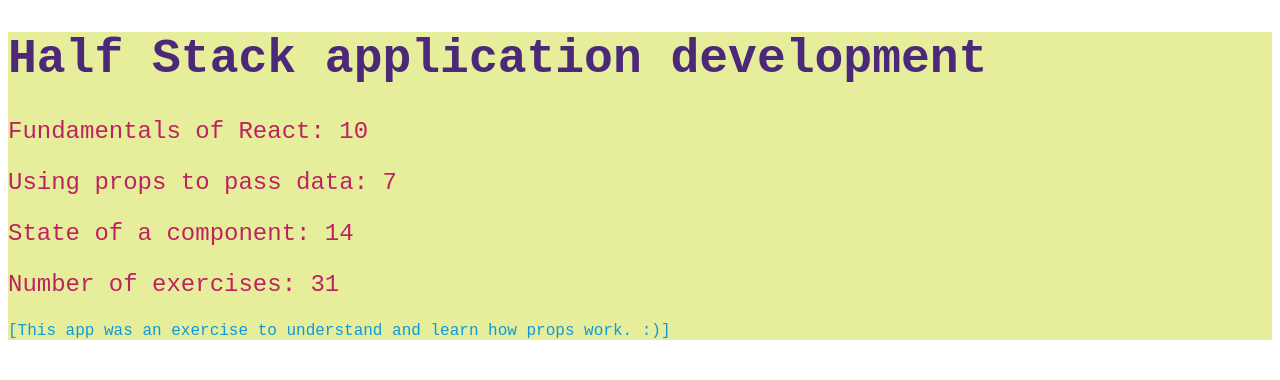
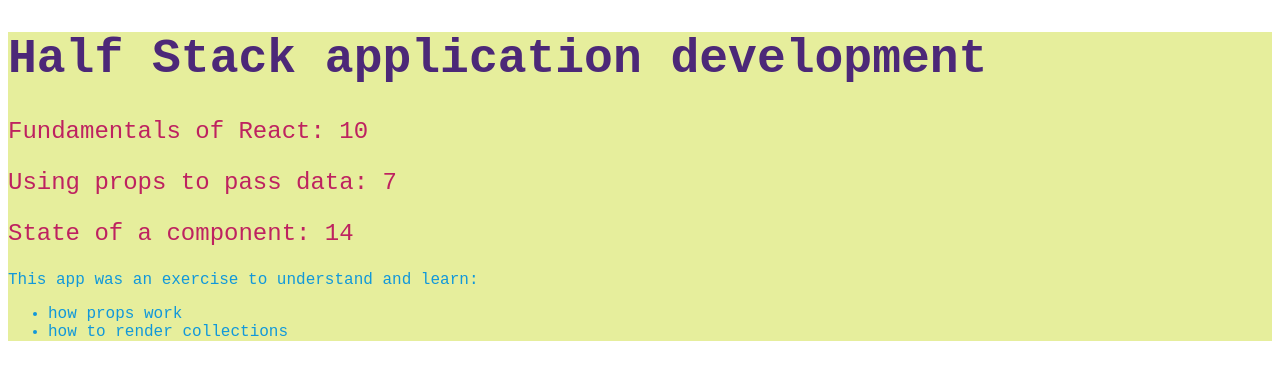
Before and after one commit to adelicia-js/fullstackopen-exercises, a React (Vite) app in the folder part2/course-info/: page / in a window 1280 px wide. Shown: the top 380 px of the page. Built offline with nearby package versions, Linux system fonts and the light colour scheme.

Commit message:
part 2.1

```diff
--- a/part2/course-info/src/App.jsx
+++ b/part2/course-info/src/App.jsx
@@ -1,9 +1,9 @@
 import PropTypes from "prop-types";
 
-const Header = ({courseArr}) => {
+const Header = ({ courseArr }) => {
   return (
     <>
-      <h1 style={{color:'#4C2878', fontSize:'3rem'}}>{courseArr.name}</h1>
+      <h1 style={{ color: "#4C2878", fontSize: "3rem" }}>{courseArr.name}</h1>
     </>
   );
 };
@@ -16,7 +16,7 @@
 const Part = ({ part, exercises }) => {
   return (
     <>
-      <p style={{color:'#BE2260', fontSize:'1.5rem'}}>
+      <p style={{ color: "#BE2260", fontSize: "1.5rem" }}>
         {part}: {exercises}
       </p>
     </>
@@ -31,9 +31,18 @@
 const Content = ({ courseArr }) => {
   return (
     <>
-      <Part part={courseArr.parts[0].name} exercises={courseArr.parts[0].exercises} />
-      <Part part={courseArr.parts[1].name} exercises={courseArr.parts[1].exercises} />
-      <Part part={courseArr.parts[2].name} exercises={courseArr.parts[2].exercises} />
+      <Part
+        part={courseArr.parts[0].name}
+        exercises={courseArr.parts[0].exercises}
+      />
+      <Part
+        part={courseArr.parts[1].name}
+        exercises={courseArr.parts[1].exercises}
+      />
+      <Part
+        part={courseArr.parts[2].name}
+        exercises={courseArr.parts[2].exercises}
+      />
     </>
   );
 };
@@ -48,8 +57,8 @@
 const Total = ({ courseArr }) => {
   return (
     <>
-      <p style={{color:'#BE2260', fontSize:'1.5rem'}}>
-        Number of exercises: {""}
+      <p style={{ color: "#BE2260", fontSize: "1.5rem" }}>
+        Total of exercises: {""}
         {courseArr.parts[0].exercises +
           courseArr.parts[1].exercises +
           courseArr.parts[2].exercises}
@@ -66,37 +75,59 @@
 
 const Desc = () => {
   return (
-      <>
-          <p style={{color:'#1198DA', fontSize:'1rem'}}>[This app was an exercise to understand and learn how props work. :{')'}]</p>
-      </>
-  )
-}
+    <>
+      <p style={{ color: "#1198DA", fontSize: "1rem" }}>
+        This app was an exercise to understand and learn:
+        <ul>
+          <li>how props work</li>
+          <li>how to render collections</li>
+        </ul>
+      </p>
+    </>
+  );
+};
+
+const Course = ({ course }) => {
+  return (
+    <div>
+      <Header courseArr={course} />
+      <Content courseArr={course} />
+      {/* <Total courseArr={course}/> */}
+      <Desc />
+    </div>
+  );
+};
+
+Course.propTypes = {
+  course: PropTypes.object,
+};
 
 const App = () => {
   const course = {
-    name: 'Half Stack application development',
+    id: 1,
+    name: "Half Stack application development",
     parts: [
       {
-        name: 'Fundamentals of React',
-        exercises: 10
+        name: "Fundamentals of React",
+        exercises: 10,
+        id: 1,
       },
       {
-        name: 'Using props to pass data',
-        exercises: 7
+        name: "Using props to pass data",
+        exercises: 7,
+        id: 2,
       },
       {
-        name: 'State of a component',
-        exercises: 14
-      }
-    ]
-  }
+        name: "State of a component",
+        exercises: 14,
+        id: 3,
+      },
+    ],
+  };
 
   return (
-    <div style={{fontFamily:'monospace', backgroundColor:'#E6EE9C'}}>
-      <Header courseArr={course} />
-      <Content courseArr={course} />
-      <Total courseArr={course}/>
-      <Desc/>
+    <div style={{ fontFamily: "monospace", backgroundColor: "#E6EE9C" }}>
+      <Course course={course} />
     </div>
   );
 };
```
